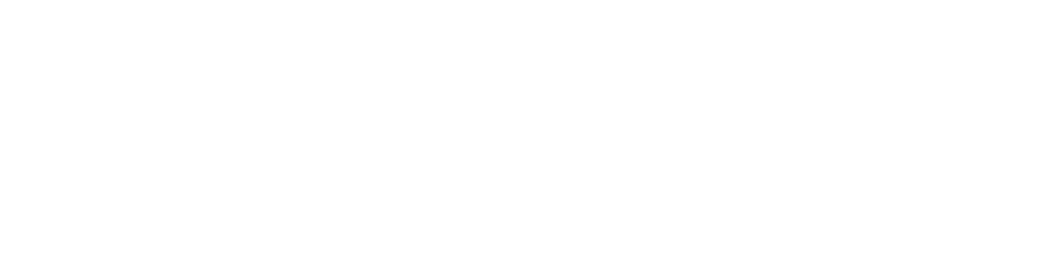
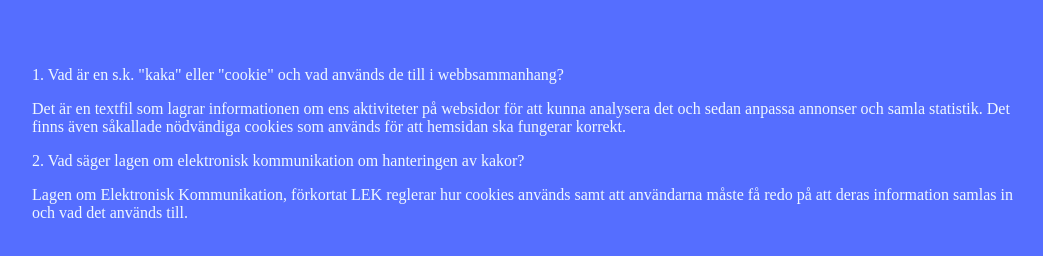
Before and after one commit to SirSkibidi/Lagar, a plain HTML site: page Elektronisk.html in a window 1280 px wide. Shown: the whole page, without its empty margins (108-1151 px from the left). Drawn offline with Linux system fonts and the light colour scheme.

Commit message:
stylesheet på elektronisk och lade till frågorna

```diff
--- a/Elektronisk.html
+++ b/Elektronisk.html
@@ -4,9 +4,13 @@
     <meta charset="UTF-8">
     <meta http-equiv="X-UA-Compatible" content="IE=edge">
     <meta name="viewport" content="width=device-width, initial-scale=1.0">
+    <link rel="stylesheet" type="text/css" href="css/standard.css" />
     <title>Elektronisk Kommunikation</title>
 </head>
 <body>
-
+    <p>1. Vad är en s.k. "kaka" eller "cookie" och vad används de till i webbsammanhang?</p>
+    <p>Det är en textfil som lagrar informationen om ens aktiviteter på websidor för att kunna analysera det och sedan anpassa annonser och samla statistik. Det finns även såkallade nödvändiga cookies som används för att hemsidan ska fungerar korrekt.</p>
+    <p>2. Vad säger lagen om elektronisk kommunikation om hanteringen av kakor?</p>
+    <p>Lagen om Elektronisk Kommunikation, förkortat LEK reglerar hur cookies används samt att användarna måste få redo på att deras information samlas in och vad det används till.</p>
 </body>
 </html>
```
